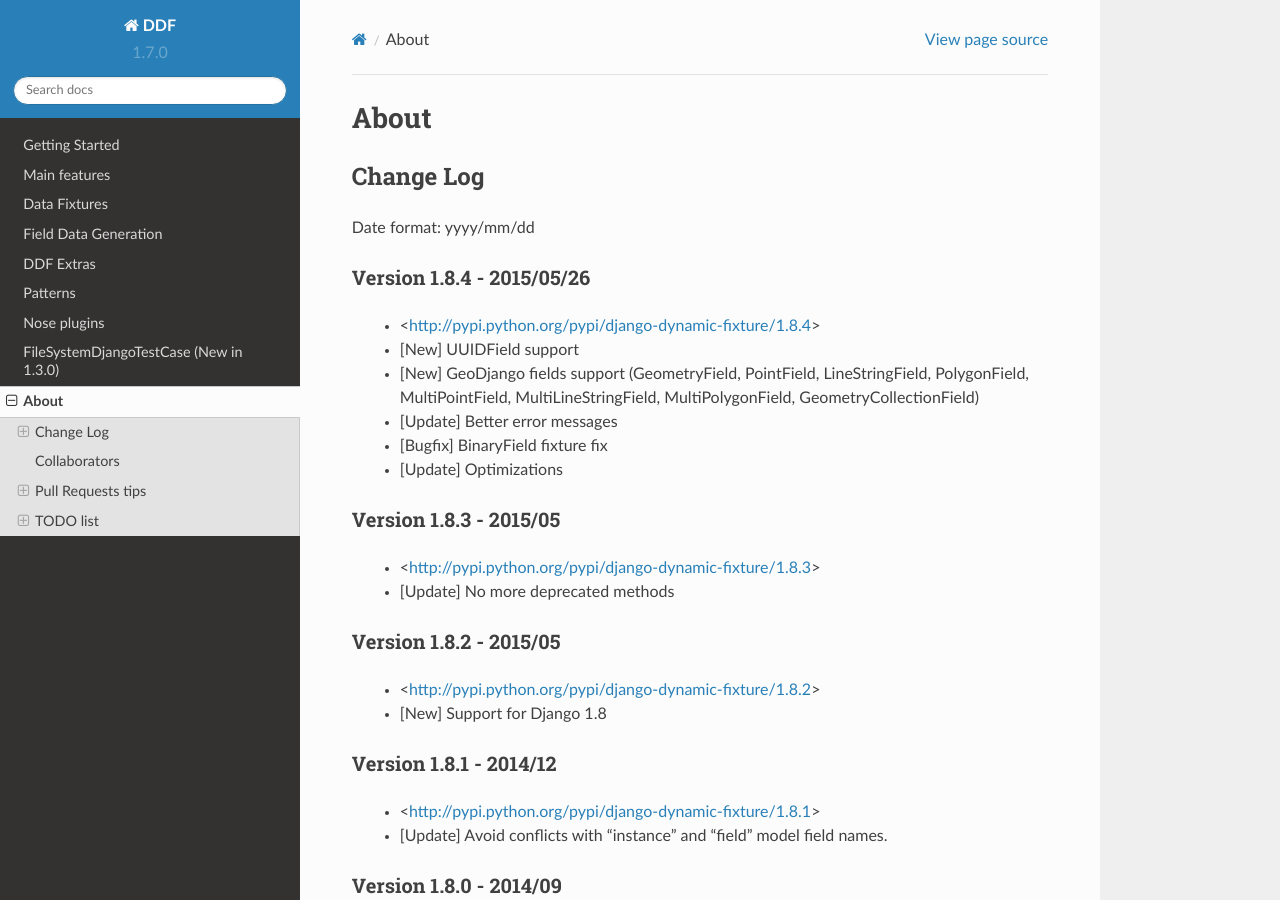
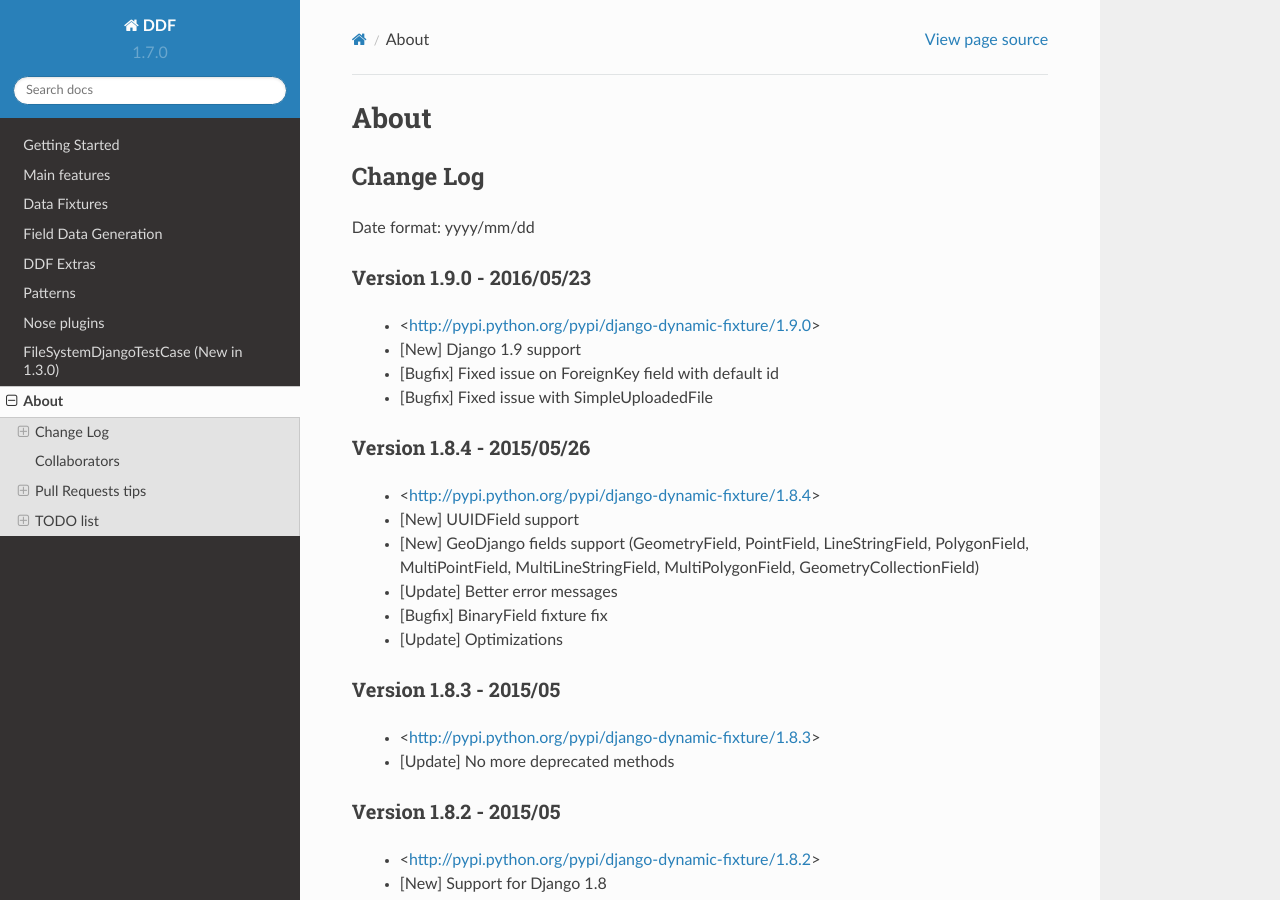
Before and after one commit to paulocheque/django-dynamic-fixture, a Sphinx documentation site: the page built from docs/source/about.rst, in a window 1280 px wide and 900 px high. Built offline with Sphinx 7.4.7 and the Read the Docs theme 2.0.0, drawn with Linux system fonts in a browser that asks for light colours.

```diff
--- a/docs/source/about.rst
+++ b/docs/source/about.rst
@@ -9,6 +9,13 @@ Change Log
 
 Date format: yyyy/mm/dd
 
+
+Version 1.9.0 - 2016/05/23
+-------------------------------------------------------------------------------
+  * <http://pypi.python.org/pypi/django-dynamic-fixture/1.9.0>
+  * [New] Django 1.9 support
+  * [Bugfix] Fixed issue on ForeignKey field with default id
+  * [Bugfix] Fixed issue with SimpleUploadedFile
 
 Version 1.8.4 - 2015/05/26
 -------------------------------------------------------------------------------
--- a/setup.py
+++ b/setup.py
@@ -14,7 +14,7 @@ from setuptools import setup, find_packages
 # Update version and save
 # Go to 'files' link and upload the file
 
-VERSION = '1.8.4'
+VERSION = '1.9.0'
 
 tests_require = [
     'nose>=1.3.6',
```
Also changed, not shown: 2 other files.
